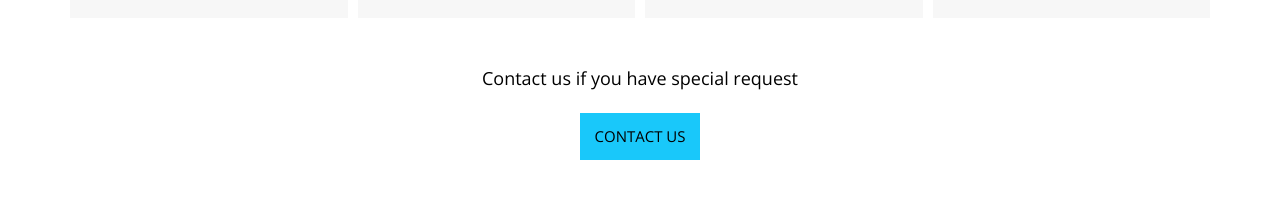
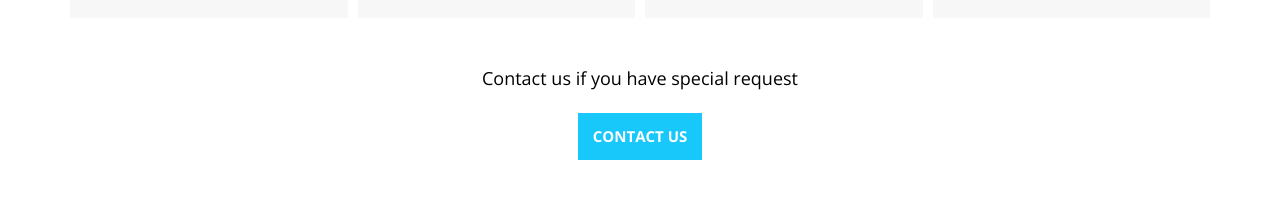
Before and after one commit to Yaseradnanmamer/TwoProjectCssHtml, a plain HTML site: page index.html in a window 1280 px wide. Shown: the part 6989-7199 px from the top of the page. Drawn offline with nearby package versions, Linux system fonts and the light colour scheme.

```diff
--- a/css/template2.css
+++ b/css/template2.css
@@ -994,8 +994,10 @@
     padding: 15px;
     width: fit-content;
     margin: 0 auto;
-    color: black;
     background-color: var(--main-color);
+    color: white;
+    font-weight: bold;
+    text-align: center;
 }
 
 /* end pricing section */
```
